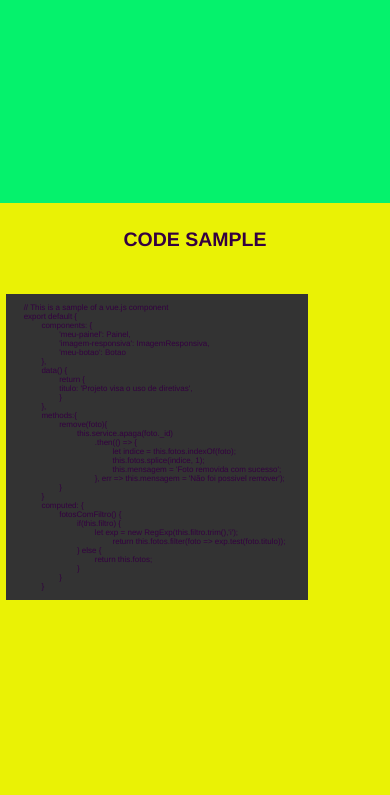
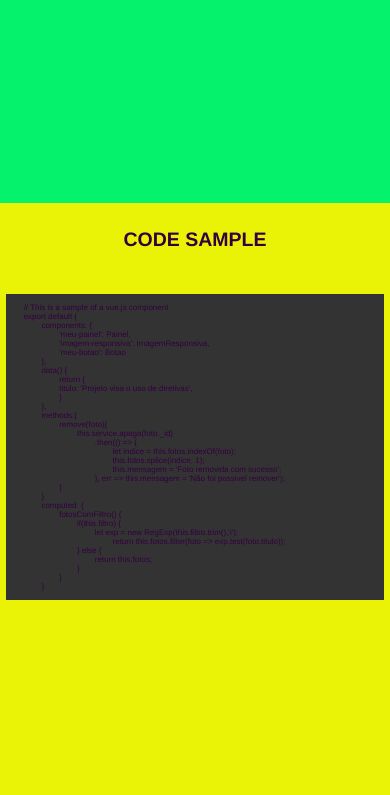
Before and after one commit to Draichi/old-portfolio, a website: page index.html in a window 390 px wide. Shown: the part 1485-2280 px from the top of the page. Drawn offline with nearby package versions, Linux system fonts and the light colour scheme; files whose address does not match are found by name.

Commit message:
code sample section on mobile

```diff
--- a/style.css
+++ b/style.css
@@ -278,7 +278,8 @@ li.L1,li.L3,li.L5,li.L7,li.L9 { }
 
 .html-pretty {
     position: absolute;
-    left: 33%;
+    left: 30%;
+    right: 30%;
     font-size: .9vw;
 
 }
@@ -343,6 +344,7 @@ a {
     .html-pretty {
         font-size: .5rem;
         left: 1.5%;
+        right: 1.5%;
         padding-top: 5vh;
     }
 
```
